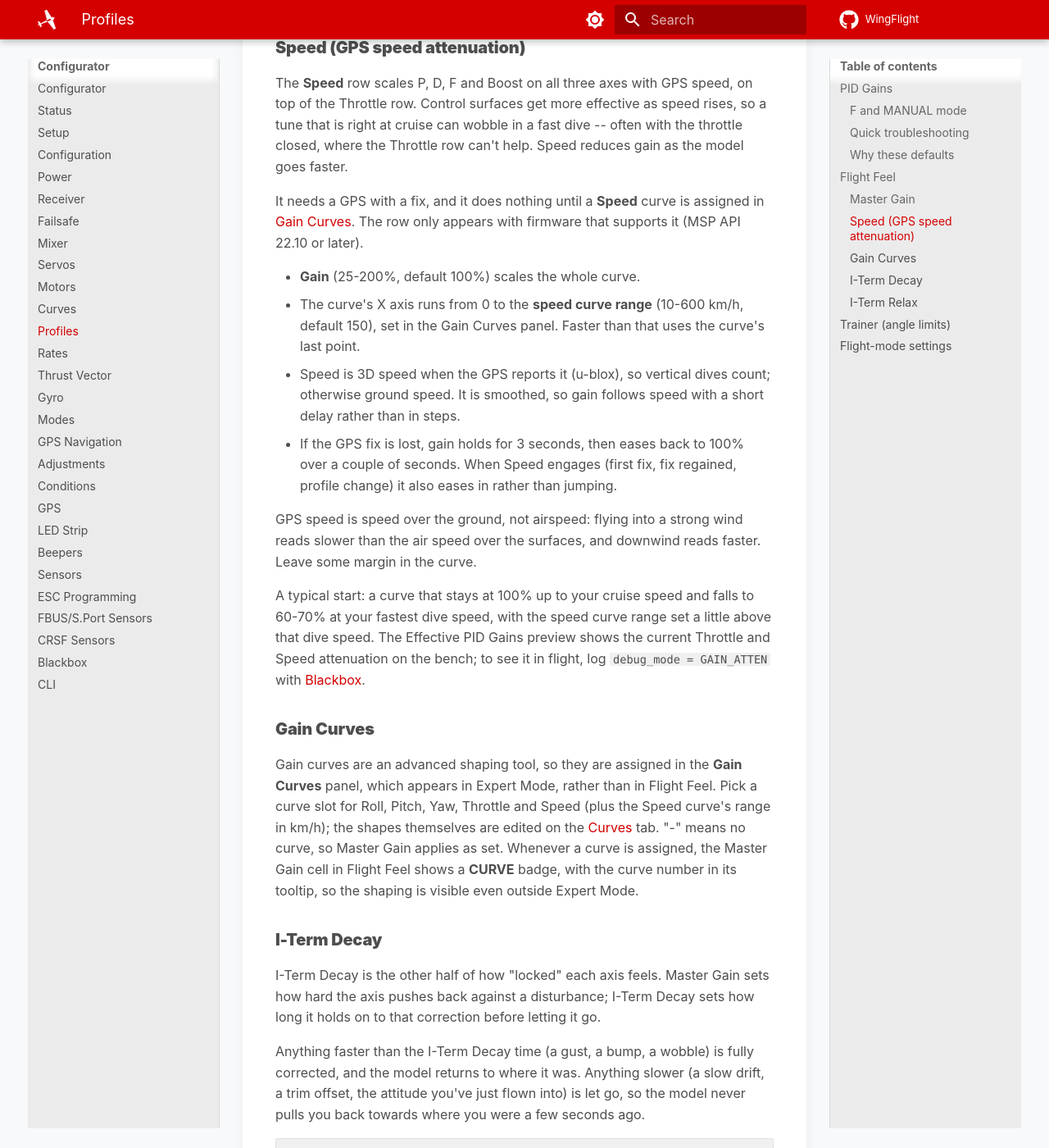
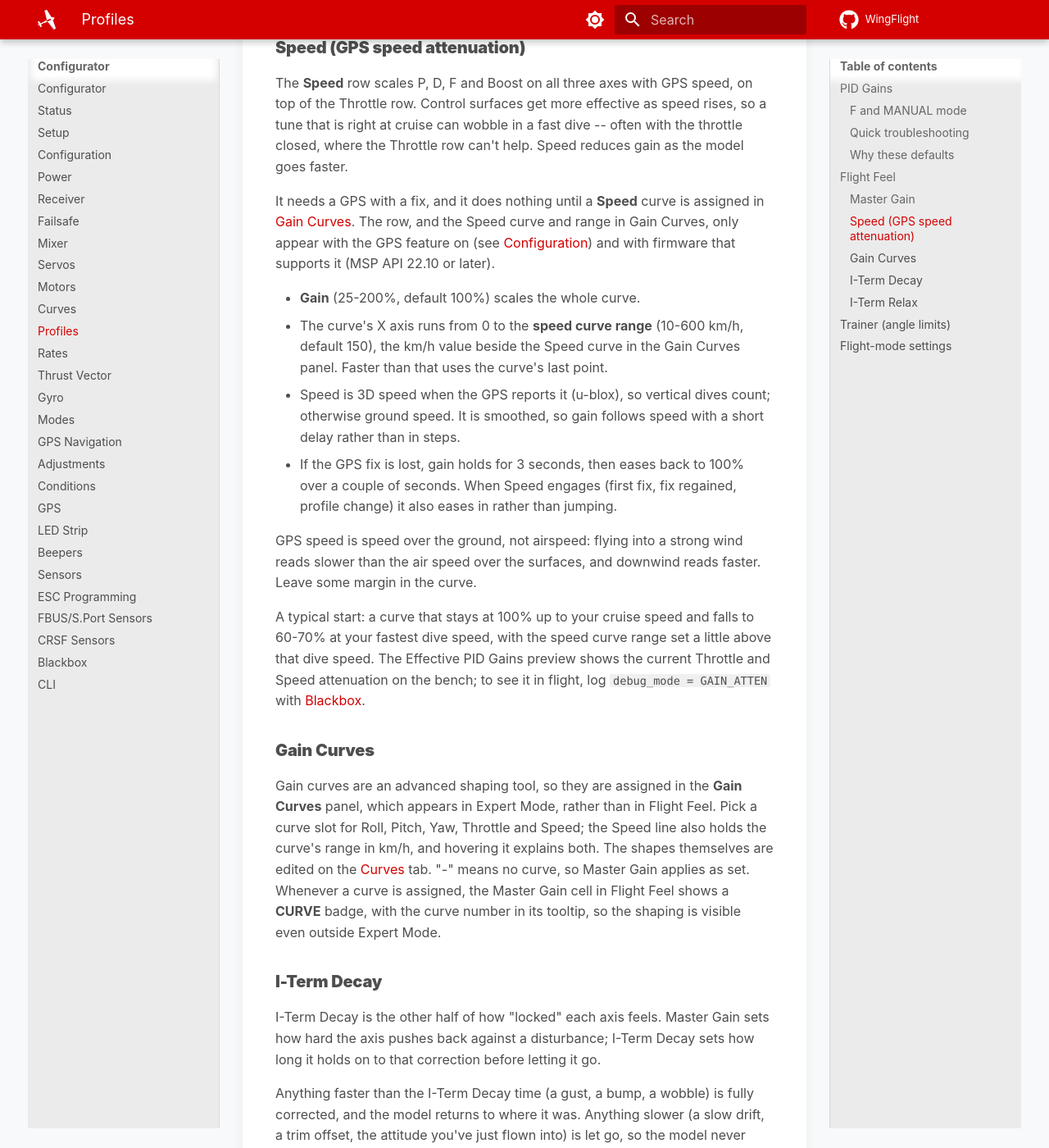
Before and after one commit to WingFlight/wingflight-docs, an MkDocs documentation site: the page built from docs/configurator/tabs/profiles.md, in a window 1280 px wide and 1400 px high, scrolled down 5645 px. Shown: the whole window at 82% size. Built offline with MkDocs 1.6.1 and Material for MkDocs 9.7.7, drawn with Linux system fonts in a browser that asks for light colours.

Commit message:
Document GPS Speed showing only with GPS on, and its one-line curve and range (#69)
Matches wingflight-configurator#166: the Speed row in Flight Feel and the
Speed curve in Gain Curves only appear with the GPS feature on, and the
Speed curve and its km/h range share one line in Gain Curves.

Co-authored-by: Claude Opus 5.5 <noreply@anthropic.com>

```diff
--- a/docs/configurator/tabs/profiles.md
+++ b/docs/configurator/tabs/profiles.md
@@ -200,13 +200,15 @@ throttle closed, where the Throttle row can't help. Speed reduces gain as
 the model goes faster.
 
 It needs a GPS with a fix, and it does nothing until a **Speed** curve is
-assigned in [Gain Curves](#gain-curves). The row only appears with firmware
-that supports it (MSP API 22.10 or later).
+assigned in [Gain Curves](#gain-curves). The row, and the Speed curve and
+range in Gain Curves, only appear with the GPS feature on (see
+[Configuration](configuration.md)) and with firmware that supports it (MSP
+API 22.10 or later).
 
 - **Gain** (25-200%, default 100%) scales the whole curve.
 - The curve's X axis runs from 0 to the **speed curve range** (10-600 km/h,
-  default 150), set in the Gain Curves panel. Faster than that uses the
-  curve's last point.
+  default 150), the km/h value beside the Speed curve in the Gain Curves
+  panel. Faster than that uses the curve's last point.
 - Speed is 3D speed when the GPS reports it (u-blox), so vertical dives
   count; otherwise ground speed. It is smoothed, so gain follows speed with
   a short delay rather than in steps.
@@ -228,8 +230,8 @@ log `debug_mode = GAIN_ATTEN` with [Blackbox](blackbox.md).
 
 Gain curves are an advanced shaping tool, so they are assigned in the
 **Gain Curves** panel, which appears in Expert Mode, rather than in Flight
-Feel. Pick a curve slot for Roll, Pitch, Yaw, Throttle and Speed (plus the
-Speed curve's range in km/h); the shapes
+Feel. Pick a curve slot for Roll, Pitch, Yaw, Throttle and Speed; the Speed
+line also holds the curve's range in km/h, and hovering it explains both. The shapes
 themselves are edited on the [Curves](curves.md) tab. "-" means no curve,
 so Master Gain applies as set. Whenever a curve is assigned, the Master Gain cell in
 Flight Feel shows a **CURVE** badge, with the curve number in its tooltip,
```
